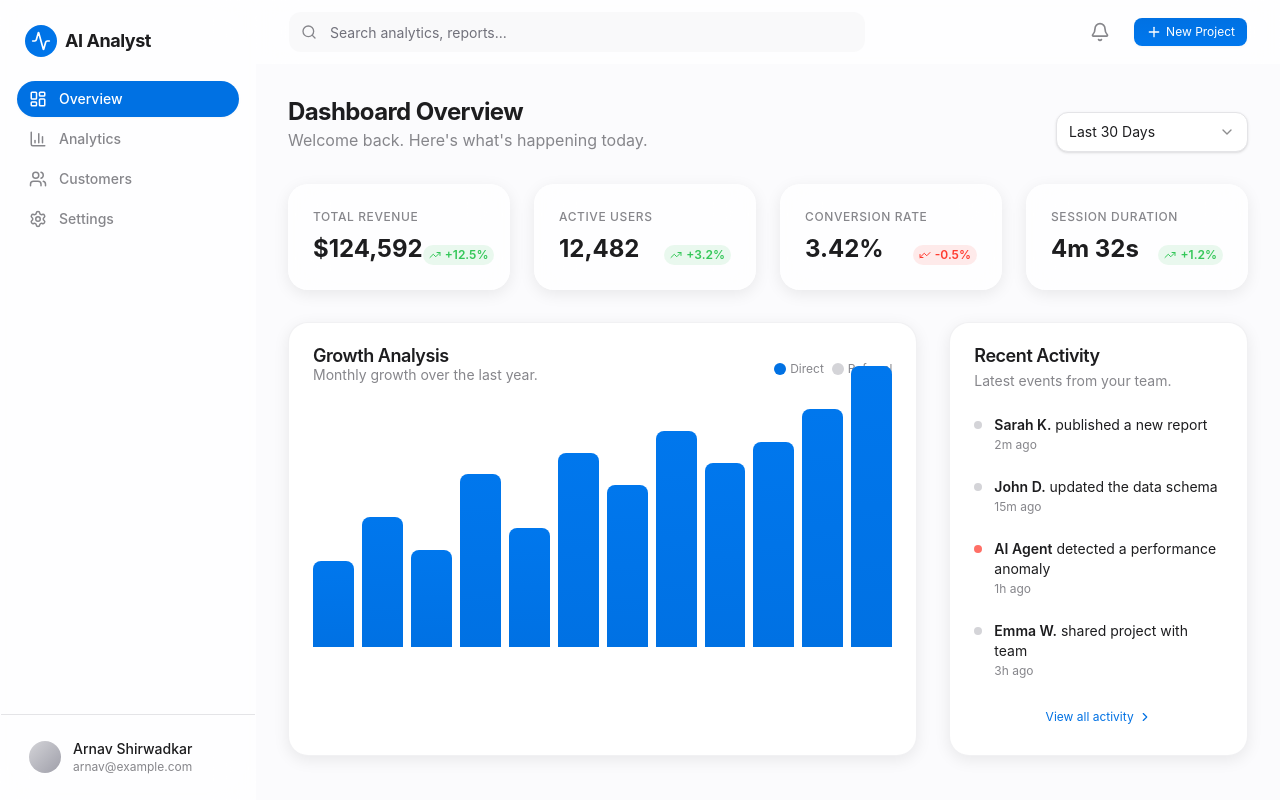
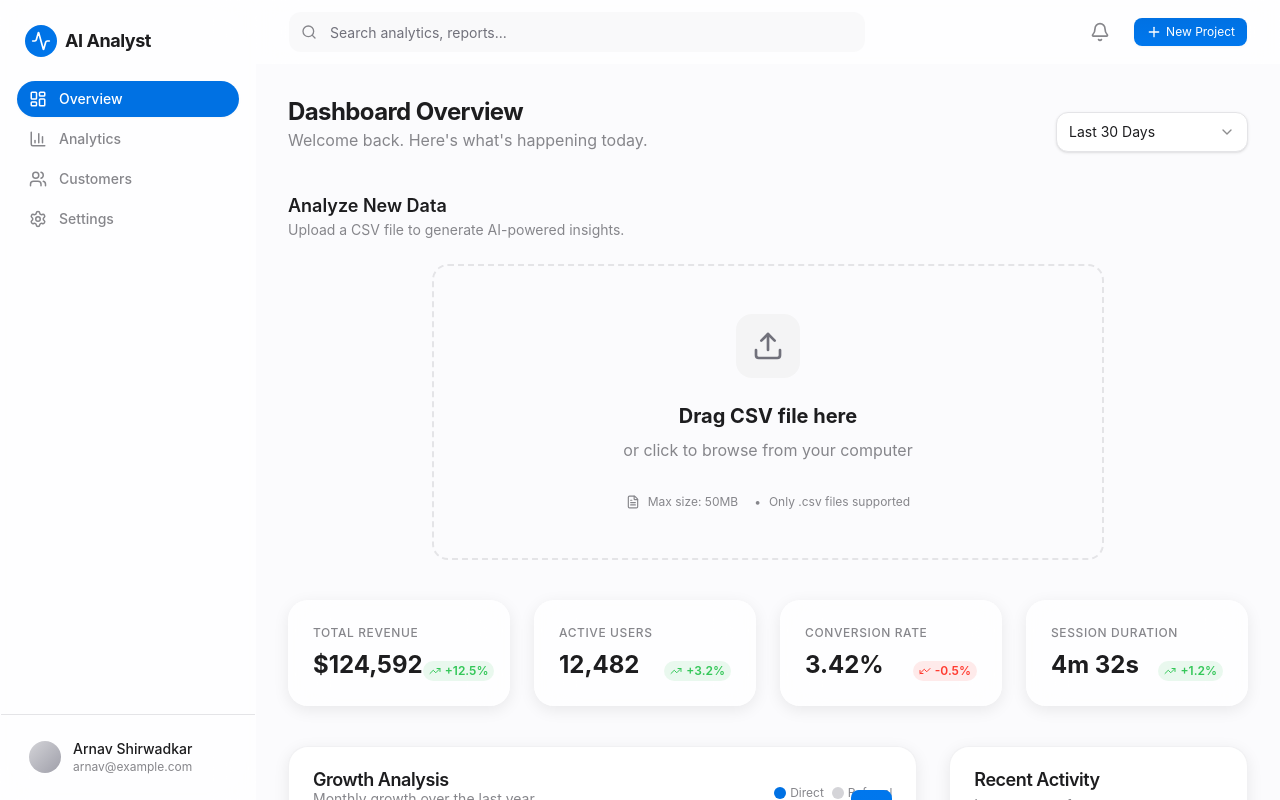
Before and after one commit to arnavps/AI-Data-Analyst-Dashboard, a Next.js app: page /dashboard in a window 1280 px wide. Built offline with nearby package versions, Linux system fonts and the light colour scheme.

Commit message:
implement CSV file upload and parsing component with drag-and-drop support

```diff
--- /dev/null
+++ b/app/components/ui/FileUploader.tsx
@@ -0,0 +1,222 @@
+"use client";
+
+import React, { useState, useCallback } from "react";
+import { useDropzone } from "react-dropzone";
+import { motion, AnimatePresence } from "framer-motion";
+import { FileText, X, Upload, CheckCircle2, AlertCircle, FileSpreadsheet } from "lucide-react";
+import Papa from "papaparse";
+import { toast } from "sonner";
+import { cn } from "@/app/lib/utils";
+import { Button } from "@/app/components/ui/Button";
+
+interface FileMetadata {
+  name: string;
+  size: number;
+  rows: number;
+  cols: number;
+  headers: string[];
+}
+
+export function FileUploader() {
+  const [file, setFile] = useState<File | null>(null);
+  const [metadata, setMetadata] = useState<FileMetadata | null>(null);
+  const [isUploading, setIsUploading] = useState(false);
+  const [uploadProgress, setUploadProgress] = useState(0);
+
+  const onDrop = useCallback((acceptedFiles: File[]) => {
+    const selectedFile = acceptedFiles[0];
+
+    if (!selectedFile) return;
+
+    if (selectedFile.size > 50 * 1024 * 1024) {
+      toast.error("File size too large", {
+        description: "Please upload a CSV file smaller than 50MB.",
+      });
+      return;
+    }
+
+    setFile(selectedFile);
+    setIsUploading(true);
+    setUploadProgress(0);
+
+    // Simulate upload progress
+    const interval = setInterval(() => {
+      setUploadProgress((prev) => {
+        if (prev >= 100) {
+          clearInterval(interval);
+          return 100;
+        }
+        return prev + 10;
+      });
+    }, 100);
+
+    // Parse CSV
+    Papa.parse(selectedFile, {
+      header: true,
+      complete: (results) => {
+        setTimeout(() => {
+          setIsUploading(false);
+          setMetadata({
+            name: selectedFile.name,
+            size: selectedFile.size,
+            rows: results.data.length,
+            cols: results.meta.fields?.length || 0,
+            headers: results.meta.fields || [],
+          });
+          toast.success("File uploaded successfully");
+        }, 1200); // Small delay for UX
+      },
+      error: (error) => {
+        setIsUploading(false);
+        toast.error("Error parsing CSV", {
+          description: error.message,
+        });
+      },
+    });
+  }, []);
+
+  const { getRootProps, getInputProps, isDragActive } = useDropzone({
+    onDrop,
+    accept: {
+      "text/csv": [".csv"],
+    },
+    multiple: false,
+  });
+
+  const removeFile = () => {
+    setFile(null);
+    setMetadata(null);
+    setUploadProgress(0);
+  };
+
+  const formatFileSize = (bytes: number) => {
+    if (bytes === 0) return "0 Bytes";
+    const k = 1024;
+    const sizes = ["Bytes", "KB", "MB", "GB"];
+    const i = Math.floor(Math.log(bytes) / Math.log(k));
+    return parseFloat((bytes / Math.pow(k, i)).toFixed(2)) + " " + sizes[i];
+  };
+
+  return (
+    <div className="w-full max-w-2xl mx-auto space-y-6">
+      <AnimatePresence mode="wait">
+        {!file ? (
+          <div
+            key="dropzone-container"
+            {...getRootProps()}
+            className="w-full"
+          >
+            <motion.div
+              initial={{ opacity: 0, scale: 0.98 }}
+              animate={{ opacity: 1, scale: 1 }}
+              exit={{ opacity: 0, scale: 0.98 }}
+              className={cn(
+                "relative group cursor-pointer rounded-2xl border-2 border-dashed transition-all duration-300 p-12 text-center",
+                isDragActive
+                  ? "border-apple-blue bg-apple-blue/5 scale-[1.02]"
+                  : "border-zinc-200 dark:border-zinc-800 hover:border-apple-blue/50 hover:bg-zinc-50 dark:hover:bg-zinc-900/50 hover:-translate-y-1"
+              )}
+            >
+              <input {...getInputProps()} />
+            <div className="flex flex-col items-center">
+              <div className={cn(
+                "h-16 w-16 rounded-2xl flex items-center justify-center mb-6 transition-all duration-300",
+                isDragActive ? "bg-apple-blue text-white" : "bg-zinc-100 dark:bg-zinc-800 text-zinc-500 group-hover:text-apple-blue"
+              )}>
+                <Upload size={32} />
+              </div>
+              <h3 className="text-xl font-bold mb-2">Drag CSV file here</h3>
+              <p className="text-text-secondary">or click to browse from your computer</p>
+              <div className="mt-8 flex items-center space-x-2 text-xs text-text-secondary">
+                <FileText size={14} />
+                <span>Max size: 50MB</span>
+                <span className="mx-2">•</span>
+                <span>Only .csv files supported</span>
+              </div>
+            </div>
+          </motion.div>
+        </div>
+        ) : (
+          <motion.div
+            key="file-card"
+            initial={{ opacity: 0, y: 20 }}
+            animate={{ opacity: 1, y: 0 }}
+            exit={{ opacity: 0, y: 20 }}
+            className="rounded-2xl border border-zinc-200 dark:border-zinc-800 bg-white dark:bg-zinc-900 p-6 shadow-card relative overflow-hidden"
+          >
+            {isUploading && (
+              <div className="absolute top-0 left-0 h-1 bg-apple-blue transition-all duration-300" style={{ width: `${uploadProgress}%` }} />
+            )}
+
+            <div className="flex items-start justify-between">
+              <div className="flex items-center space-x-4">
+                <div className="h-12 w-12 rounded-xl bg-apple-blue/10 flex items-center justify-center text-apple-blue">
+                  <FileSpreadsheet size={24} />
+                </div>
+                <div>
+                  <h4 className="font-bold text-lg truncate max-w-[250px]">{file.name}</h4>
+                  <p className="text-sm text-text-secondary">{formatFileSize(file.size)}</p>
+                </div>
+              </div>
+
+              <button
+                onClick={removeFile}
+                className="p-2 rounded-full hover:bg-zinc-100 dark:hover:bg-zinc-800 transition-colors text-zinc-400 hover:text-error"
+              >
+                <X size={20} />
+              </button>
+            </div>
+
+            <div className="mt-6 grid grid-cols-2 gap-4">
+              <div className="p-3 rounded-xl bg-zinc-50 dark:bg-zinc-950 border border-zinc-100 dark:border-zinc-800">
+                <p className="text-xs text-text-secondary mb-1">Total Rows</p>
+                <p className="font-bold">{isUploading ? "..." : metadata?.rows.toLocaleString()}</p>
+              </div>
+              <div className="p-3 rounded-xl bg-zinc-50 dark:bg-zinc-950 border border-zinc-100 dark:border-zinc-800">
+                <p className="text-xs text-text-secondary mb-1">Total Columns</p>
+                <p className="font-bold">{isUploading ? "..." : metadata?.cols}</p>
+              </div>
+            </div>
+
+            {metadata && (
+              <div className="mt-6">
+                <p className="text-xs text-text-secondary mb-3">Header Preview</p>
+                <div className="flex flex-wrap gap-2">
+                  {metadata.headers.slice(0, 5).map((header) => (
+                    <span key={header} className="px-2 py-1 rounded-md bg-zinc-100 dark:bg-zinc-800 text-[10px] font-medium">
+                      {header}
+                    </span>
+                  ))}
+                  {metadata.headers.length > 5 && (
+                    <span className="px-2 py-1 rounded-md bg-zinc-100 dark:bg-zinc-800 text-[10px] font-medium">
+                      +{metadata.headers.length - 5} more
+                    </span>
+                  )}
+                </div>
+              </div>
+            )}
+
+            <div className="mt-8 flex items-center justify-between">
+              <div className="flex items-center space-x-2">
+                {isUploading ? (
+                  <div className="flex items-center space-x-2 text-sm text-apple-blue">
+                    <div className="h-2 w-2 rounded-full bg-apple-blue animate-pulse" />
+                    <span>Analyzing data...</span>
+                  </div>
+                ) : (
+                  <div className="flex items-center space-x-2 text-sm text-success">
+                    <CheckCircle2 size={16} />
+                    <span>Ready for analysis</span>
+                  </div>
+                )}
+              </div>
+              <Button disabled={isUploading} size="sm">
+                Analyze Now
+              </Button>
+            </div>
+          </motion.div>
+        )}
+      </AnimatePresence>
+    </div>
+  );
+}
--- a/app/dashboard/page.tsx
+++ b/app/dashboard/page.tsx
@@ -6,6 +6,7 @@ import { Button } from "@/app/components/ui/Button";
 import { Card, CardContent, CardDescription, CardHeader, CardTitle } from "@/app/components/ui/Card";
 import { Input } from "@/app/components/ui/Input";
 import { Select } from "@/app/components/ui/Select";
+import { FileUploader } from "@/app/components/ui/FileUploader";
 import { motion } from "framer-motion";
 import {
   BarChart3,
@@ -89,7 +90,7 @@ export default function Home() {
         </header>
 
         {/* Scrollable area */}
-        <div className="flex-1 overflow-y-auto p-8 space-y-8">
+        <div className="flex-1 overflow-y-auto p-8 space-y-10">
           <header className="flex items-end justify-between">
             <div>
               <h1 className="text-2xl font-bold tracking-tight">Dashboard Overview</h1>
@@ -103,6 +104,15 @@ export default function Home() {
               />
             </div>
           </header>
+
+          {/* Upload Section */}
+          <section>
+            <div className="mb-6">
+              <h2 className="text-lg font-semibold">Analyze New Data</h2>
+              <p className="text-sm text-text-secondary">Upload a CSV file to generate AI-powered insights.</p>
+            </div>
+            <FileUploader />
+          </section>
 
           {/* Stats Grid */}
           <div className="grid grid-cols-1 md:grid-cols-2 lg:grid-cols-4 gap-6">
--- a/app/layout.tsx
+++ b/app/layout.tsx
@@ -1,4 +1,5 @@
 import type { Metadata } from "next";
+import { Toaster } from "sonner";
 import "./globals.css";
 
 export const metadata: Metadata = {
@@ -15,6 +16,7 @@ export default function RootLayout({
     <html lang="en" className="h-full scroll-smooth">
       <body className="min-h-full flex flex-col bg-background text-text-primary selection:bg-apple-blue/20 selection:text-apple-blue">
         {children}
+        <Toaster position="top-right" richColors closeButton />
       </body>
     </html>
   );
--- a/package.json
+++ b/package.json
@@ -13,13 +13,17 @@
     "framer-motion": "^12.38.0",
     "lucide-react": "^1.8.0",
     "next": "16.2.4",
+    "papaparse": "^5.5.3",
     "react": "19.2.4",
     "react-dom": "19.2.4",
+    "react-dropzone": "^15.0.0",
+    "sonner": "^2.0.7",
     "tailwind-merge": "^3.5.0"
   },
   "devDependencies": {
     "@tailwindcss/postcss": "^4",
     "@types/node": "^20",
+    "@types/papaparse": "^5.5.2",
     "@types/react": "^19",
     "@types/react-dom": "^19",
     "eslint": "^9",
```
Also changed, not shown: 1 other file (tests, documents, lock files or other folders).
